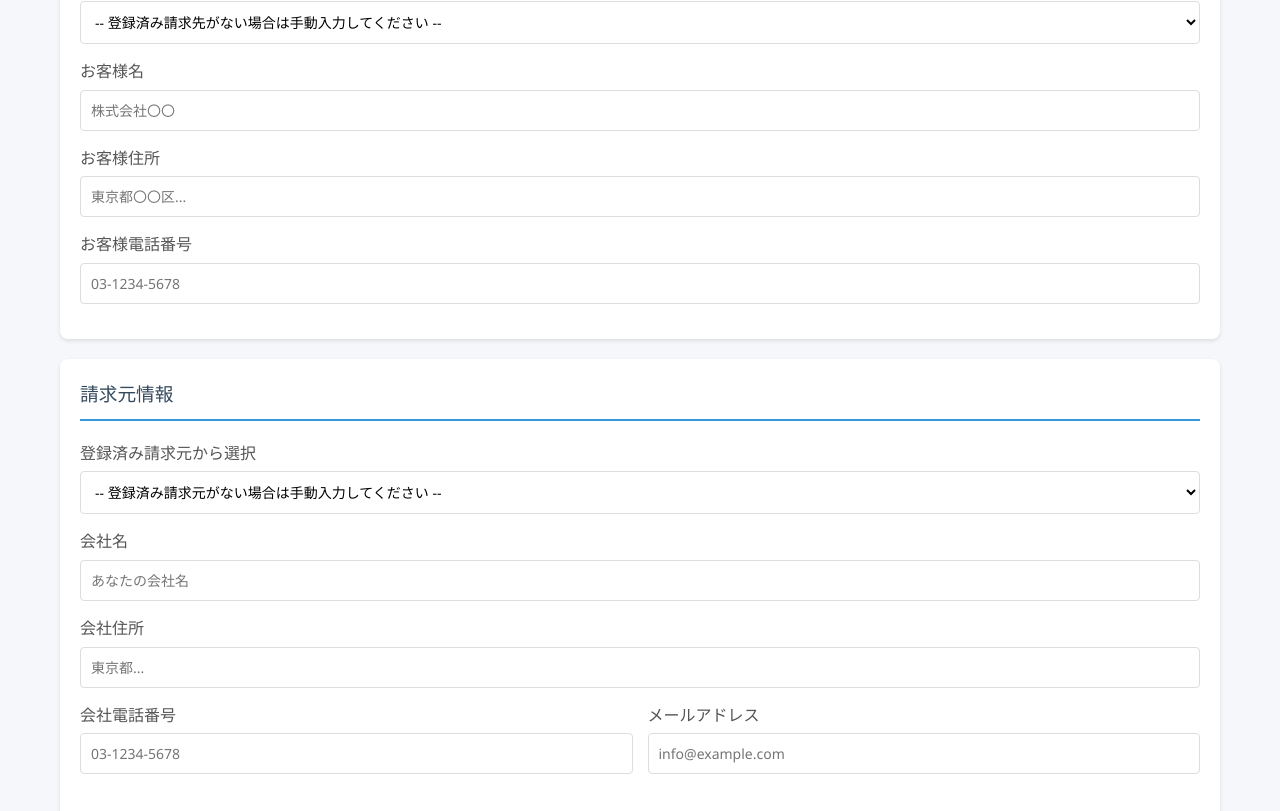
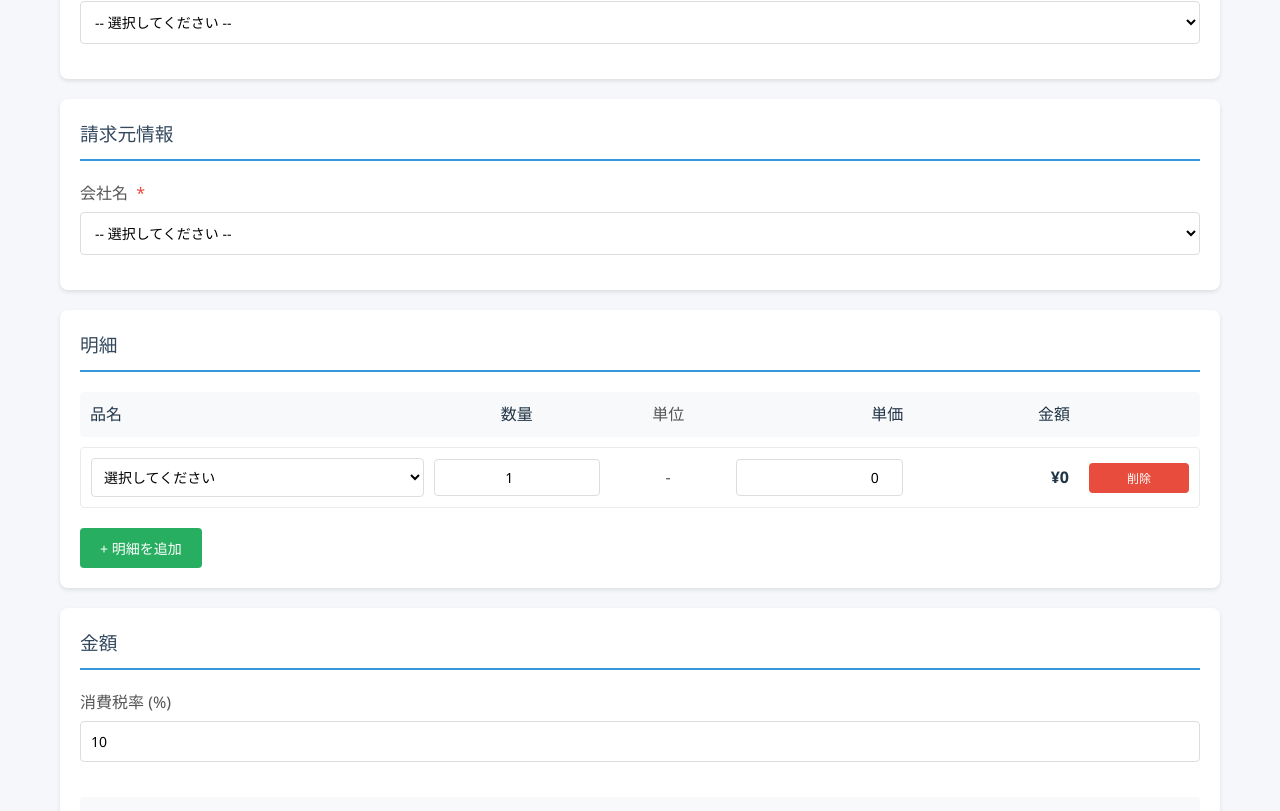
Before and after one commit to keigo-hisazumi/my-invoice-view, a Vue app: page /create in a window 1280 px wide. Shown: the part 589-1400 px from the top of the page. Built offline with nearby package versions, Linux system fonts and the light colour scheme; sample sign-in values are in the browser's storage.

Commit message:
refactor: 請求先・請求元情報の手動入力を削除し、選択必須に変更
- ドロップダウン選択のみに限定
- 選択した情報を読み取り専用で表示する方式に変更
- バリデーションを更新（billingAddressId と billingSourceId の確認を追加）

```diff
--- a/src/views/InvoiceCreate.vue
+++ b/src/views/InvoiceCreate.vue
@@ -29,55 +29,69 @@
     <div class="form-section">
       <h3>請求先情報</h3>
       <div class="form-group">
-        <label>登録済み請求先から選択</label>
+        <label>お客様名 <span class="required">*</span></label>
         <select @change="onBillingAddressChange" class="form-select">
-          <option value="">-- 登録済み請求先がない場合は手動入力してください --</option>
+          <option value="">-- 選択してください --</option>
           <option v-for="address in billingAddresses" :key="address.id" :value="address.id">
             {{ address.name }} {{ address.contactPerson ? `(${address.contactPerson})` : '' }}
           </option>
         </select>
       </div>
-      <div class="form-group">
-        <label>お客様名</label>
-        <input v-model="invoice.clientName" type="text" placeholder="株式会社〇〇" />
-      </div>
-      <div class="form-group">
-        <label>お客様住所</label>
-        <input v-model="invoice.clientAddress" type="text" placeholder="東京都〇〇区..." />
-      </div>
-      <div class="form-group">
-        <label>お客様電話番号</label>
-        <input v-model="invoice.clientPhone" type="tel" placeholder="03-1234-5678" />
+      <div v-if="selectedBillingAddress" class="billing-info-display">
+        <div class="info-row">
+          <span class="label">会社名:</span>
+          <span class="value">{{ selectedBillingAddress.name }}</span>
+        </div>
+        <div v-if="selectedBillingAddress.contactPerson" class="info-row">
+          <span class="label">担当者:</span>
+          <span class="value">{{ selectedBillingAddress.contactPerson }}</span>
+        </div>
+        <div class="info-row">
+          <span class="label">住所:</span>
+          <span class="value">{{ selectedBillingAddress.postalCode ? `〒${selectedBillingAddress.postalCode} ` : '' }}{{ selectedBillingAddress.address }}</span>
+        </div>
+        <div class="info-row">
+          <span class="label">電話番号:</span>
+          <span class="value">{{ selectedBillingAddress.phone }}</span>
+        </div>
+        <div v-if="selectedBillingAddress.email" class="info-row">
+          <span class="label">メールアドレス:</span>
+          <span class="value">{{ selectedBillingAddress.email }}</span>
+        </div>
       </div>
     </div>
 
     <div class="form-section">
       <h3>請求元情報</h3>
       <div class="form-group">
-        <label>登録済み請求元から選択</label>
+        <label>会社名 <span class="required">*</span></label>
         <select @change="onBillingSourceChange" class="form-select">
-          <option value="">-- 登録済み請求元がない場合は手動入力してください --</option>
+          <option value="">-- 選択してください --</option>
           <option v-for="source in billingSources" :key="source.id" :value="source.id">
             {{ source.name }}
           </option>
         </select>
       </div>
-      <div class="form-group">
-        <label>会社名</label>
-        <input v-model="invoice.companyName" type="text" placeholder="あなたの会社名" />
-      </div>
-      <div class="form-group">
-        <label>会社住所</label>
-        <input v-model="invoice.companyAddress" type="text" placeholder="東京都..." />
-      </div>
-      <div class="form-row">
-        <div class="form-group">
-          <label>会社電話番号</label>
-          <input v-model="invoice.companyPhone" type="tel" placeholder="03-1234-5678" />
+      <div v-if="selectedBillingSource" class="billing-info-display">
+        <div class="info-row">
+          <span class="label">会社名:</span>
+          <span class="value">{{ selectedBillingSource.name }}</span>
         </div>
-        <div class="form-group">
-          <label>メールアドレス</label>
-          <input v-model="invoice.companyEmail" type="email" placeholder="info@example.com" />
+        <div class="info-row">
+          <span class="label">住所:</span>
+          <span class="value">{{ selectedBillingSource.postalCode ? `〒${selectedBillingSource.postalCode} ` : '' }}{{ selectedBillingSource.address }}</span>
+        </div>
+        <div class="info-row">
+          <span class="label">電話番号:</span>
+          <span class="value">{{ selectedBillingSource.phone }}</span>
+        </div>
+        <div class="info-row">
+          <span class="label">メールアドレス:</span>
+          <span class="value">{{ selectedBillingSource.email }}</span>
+        </div>
+        <div v-if="selectedBillingSource.invoiceRegistrationNumber" class="info-row">
+          <span class="label">インボイス登録番号:</span>
+          <span class="value">{{ selectedBillingSource.invoiceRegistrationNumber }}</span>
         </div>
       </div>
     </div>
@@ -171,7 +185,7 @@
 </template>
 
 <script setup lang="ts">
-import { reactive, ref, onMounted } from 'vue'
+import { reactive, ref, onMounted, computed } from 'vue'
 import { useRouter } from 'vue-router'
 import type { InvoiceData, BillingAddress, BillingSource } from '../types/invoice'
 import { ITEM_PRESETS } from '../types/invoice'
@@ -185,11 +199,11 @@ const invoice = reactive<InvoiceData>({
   invoiceNumber: '',
   invoiceDate: new Date().toISOString().split('T')[0] || '',
   dueDate: '',
-  billingAddressId: '',
+  billingAddressId: undefined,
   clientName: '',
   clientAddress: '',
   clientPhone: '',
-  billingSourceId: '',
+  billingSourceId: undefined,
   companyName: '',
   companyAddress: '',
   companyPhone: '',
@@ -233,31 +247,20 @@ const loadBillingData = () => {
   }
 }
 
+const selectedBillingAddress = computed(() => {
+  return invoice.billingAddressId ? billingAddresses.value.find(a => a.id === invoice.billingAddressId) : null
+})
+
+const selectedBillingSource = computed(() => {
+  return invoice.billingSourceId ? billingSources.value.find(s => s.id === invoice.billingSourceId) : null
+})
+
 const onBillingAddressChange = (e: Event) => {
-  const addressId = (e.target as HTMLSelectElement).value
-  if (addressId) {
-    invoice.billingAddressId = addressId
-    const address = billingAddresses.value.find(a => a.id === addressId)
-    if (address) {
-      invoice.clientName = address.name
-      invoice.clientAddress = address.postalCode ? `〒${address.postalCode} ${address.address}` : address.address
-      invoice.clientPhone = address.phone
-    }
-  }
+  invoice.billingAddressId = (e.target as HTMLSelectElement).value
 }
 
 const onBillingSourceChange = (e: Event) => {
-  const sourceId = (e.target as HTMLSelectElement).value
-  if (sourceId) {
-    invoice.billingSourceId = sourceId
-    const source = billingSources.value.find(s => s.id === sourceId)
-    if (source) {
-      invoice.companyName = source.name
-      invoice.companyAddress = source.postalCode ? `〒${source.postalCode} ${source.address}` : source.address
-      invoice.companyPhone = source.phone
-      invoice.companyEmail = source.email
-    }
-  }
+  invoice.billingSourceId = (e.target as HTMLSelectElement).value
 }
 
 // 明細行を追加
@@ -333,8 +336,12 @@ const saveInvoice = () => {
     alert('請求書番号を入力してください')
     return
   }
-  if (!invoice.clientName) {
-    alert('お客様名を入力してください')
+  if (!invoice.billingAddressId) {
+    alert('請求先を選択してください')
+    return
+  }
+  if (!invoice.billingSourceId) {
+    alert('請求元を選択してください')
     return
   }
 
@@ -481,6 +488,41 @@ h3 {
 .form-select {
   background-color: white;
   cursor: pointer;
+}
+
+.required {
+  color: #e74c3c;
+  margin-left: 4px;
+}
+
+.billing-info-display {
+  background: #f8f9fa;
+  border: 1px solid #ddd;
+  border-radius: 4px;
+  padding: 15px;
+  margin-top: 10px;
+}
+
+.info-row {
+  display: flex;
+  padding: 8px 0;
+  border-bottom: 1px solid #e9ecef;
+}
+
+.info-row:last-child {
+  border-bottom: none;
+}
+
+.info-row .label {
+  font-weight: 500;
+  color: #555;
+  min-width: 120px;
+  flex-shrink: 0;
+}
+
+.info-row .value {
+  color: #2c3e50;
+  word-break: break-word;
 }
 
 .items-header {
```
